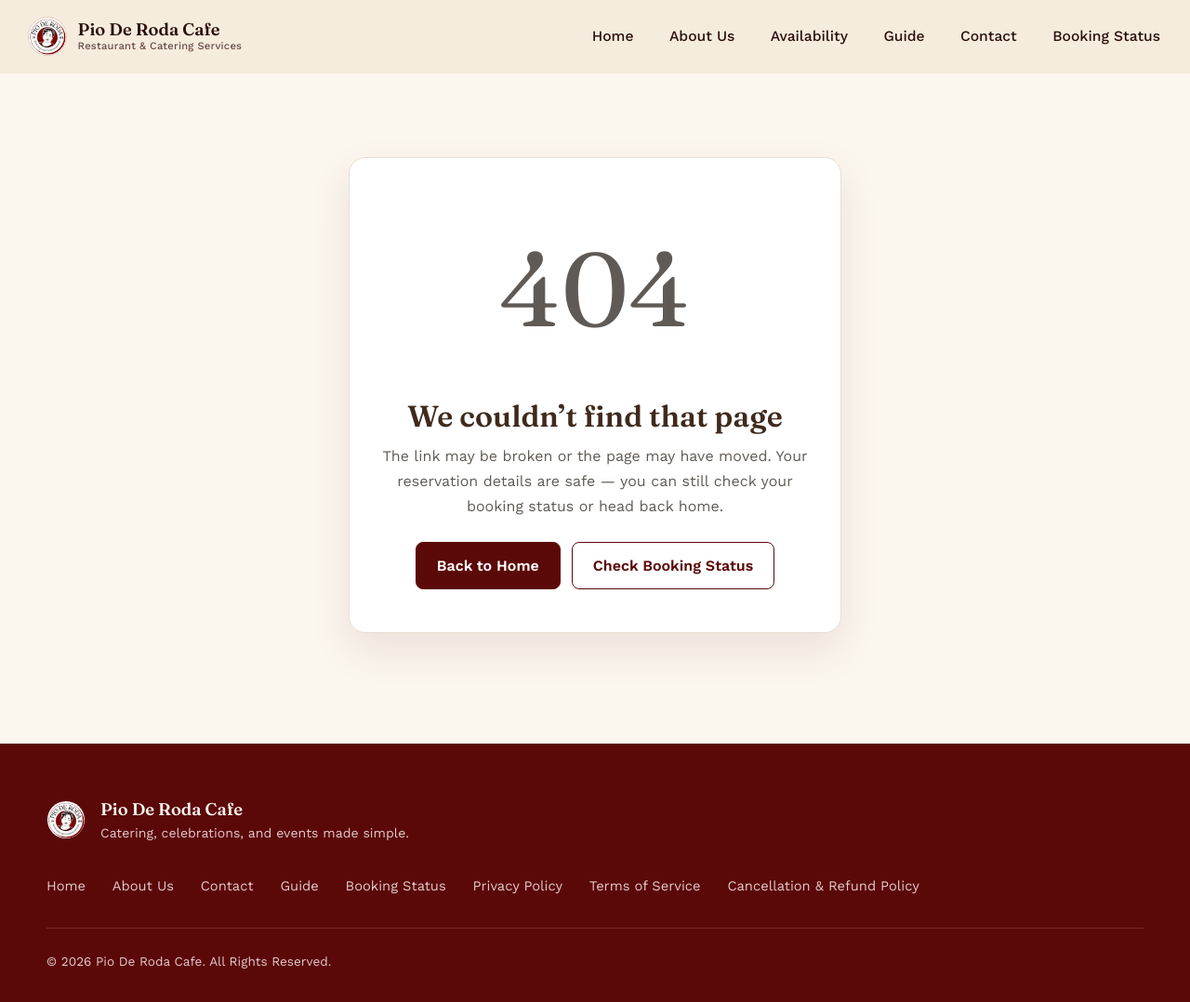
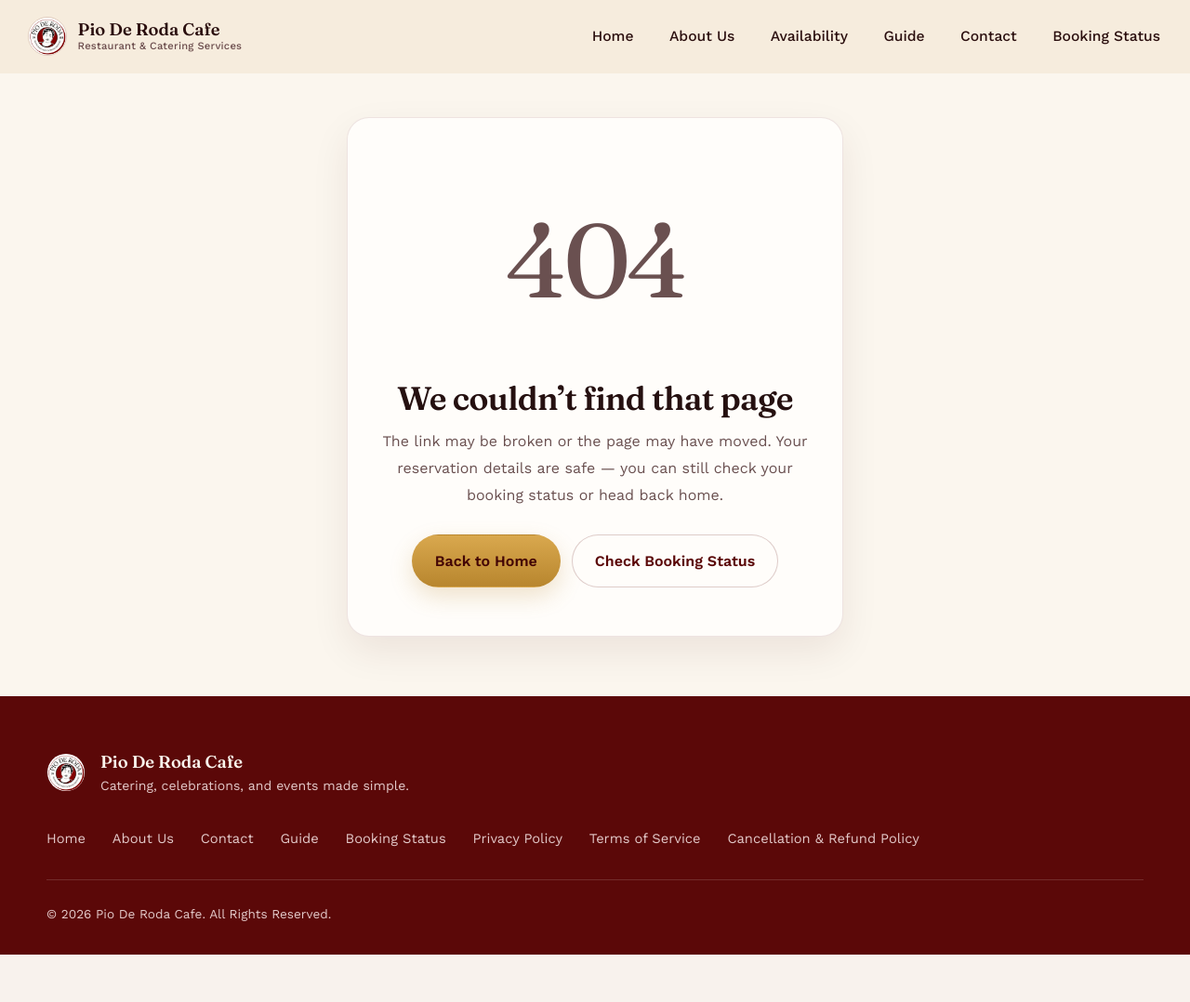
Before and after one commit to jolocakes/Pio-De-Roda-Booking-System, a PHP site: page /pdrsystem/customer/404.html in a window 1280 px wide. Shown: the whole page at 93% size. After the commit the page ends 1027 px from the top, so only its background shows below. Run offline with PHP 8.4, Linux system fonts and the light colour scheme.

Commit message:
done ui ni customer

```diff
--- a/customer/404.html
+++ b/customer/404.html
@@ -10,40 +10,42 @@
   <link rel="preconnect" href="https://fonts.gstatic.com" crossorigin />
   <link href="https://fonts.googleapis.com/css2?family=Fraunces:ital,opsz,wght@0,9..144,400;0,9..144,500;0,9..144,600;1,9..144,500&family=Work+Sans:wght@400;500;600;700&display=swap" rel="stylesheet" />
   <link rel="stylesheet" href="nav.css?v=5" />
-  <style>
+    <style>
     .notfound-wrap {
-      min-height: 100vh;
+      min-height: calc(100vh - 220px);
       display: flex;
       align-items: center;
       justify-content: center;
-      padding: 120px 20px 70px;
+      padding: calc(var(--nav-height, 78px) + 3rem) 20px 4rem;
       text-align: center;
     }
     .notfound-card {
-      max-width: 620px;
-      background: #fff;
-      border: 1px solid #eadfd2;
-      border-radius: 18px;
-      padding: 46px 34px;
-      box-shadow: 0 18px 45px rgba(91, 8, 8, 0.09);
+      max-width: 640px;
+      background: #fffdfa;
+      border: 1px solid rgba(91, 8, 8, 0.1);
+      border-radius: 24px;
+      padding: 52px 36px;
+      box-shadow: 0 16px 40px rgba(67, 5, 5, 0.08);
     }
     .notfound-code {
       font-family: "Fraunces", serif;
       font-size: clamp(4rem, 14vw, 7rem);
-      line-height: 1;
-      color: #5B0808;
+      line-height: 0.95;
+      color: var(--maroon, #5B0808);
       margin: 0;
+      letter-spacing: -0.04em;
     }
     .notfound-card h1 {
       font-family: "Fraunces", serif;
-      color: #3f2a1d;
-      font-size: clamp(1.4rem, 4vw, 2rem);
-      margin: 10px 0 10px;
+      color: #251010;
+      font-size: clamp(1.5rem, 4vw, 2.2rem);
+      margin: 12px 0 12px;
+      letter-spacing: -0.02em;
     }
     .notfound-card p {
-      color: #5f5a55;
-      line-height: 1.7;
-      margin: 0 auto 24px;
+      color: #6a5050;
+      line-height: 1.8;
+      margin: 0 auto 28px;
       max-width: 460px;
     }
     .notfound-actions {
@@ -53,20 +55,25 @@
       flex-wrap: wrap;
     }
     .notfound-actions a {
-      display: inline-block;
-      padding: 12px 22px;
-      border-radius: 8px;
+      display: inline-flex;
+      align-items: center;
+      justify-content: center;
+      padding: 0.9rem 1.5rem;
+      border-radius: 999px;
       font-weight: 600;
       text-decoration: none;
-      border: 1px solid #5B0808;
-      color: #5B0808;
-      background: #fff;
+      border: 1px solid rgba(91, 8, 8, 0.2);
+      color: var(--maroon, #5B0808);
+      background: #fffdfa;
+      transition: transform .2s ease, box-shadow .25s ease, background .25s ease;
     }
     .notfound-actions a.primary {
-      background: #5B0808;
-      color: #fff;
+      background: linear-gradient(180deg, var(--gold-light, #d9a84e), var(--gold, #b8862e));
+      color: var(--maroon-deep, #430505);
+      border-color: transparent;
+      box-shadow: 0 10px 24px rgba(184,134,46,0.22);
     }
-    .notfound-actions a:hover { text-decoration: underline; }
+    .notfound-actions a:hover { transform: translateY(-2px); text-decoration: none; }
   </style>
 </head>
 <body>
--- a/customer/nav.html
+++ b/customer/nav.html
@@ -152,7 +152,7 @@
           <ul class="cal-legend" aria-label="Calendar legend">
             <li><span class="swatch swatch-avail"></span>Available</li>
             <li><span class="swatch swatch-unavail"></span>Unavailable</li>
-            <li><span class="swatch swatch-unavail"></span>Not yet bookable (3-day notice)</li>
+            <li><span class="swatch swatch-window"></span>Not yet bookable (3-day notice)</li>
             <li><span class="swatch swatch-past"></span>Past date</li>
           </ul>
         </div>
```
Also changed, not shown: customer/cancellation.html (+10 -13 lines), customer/nav.css (+22 -13 lines), customer/privacy.html (+10 -13 lines), customer/terms.html (+10 -10 lines), customer/booking-status.css (line endings or trailing spaces), customer/payment/payment.css (line endings or trailing spaces), customer/services.css (line endings or trailing spaces).
